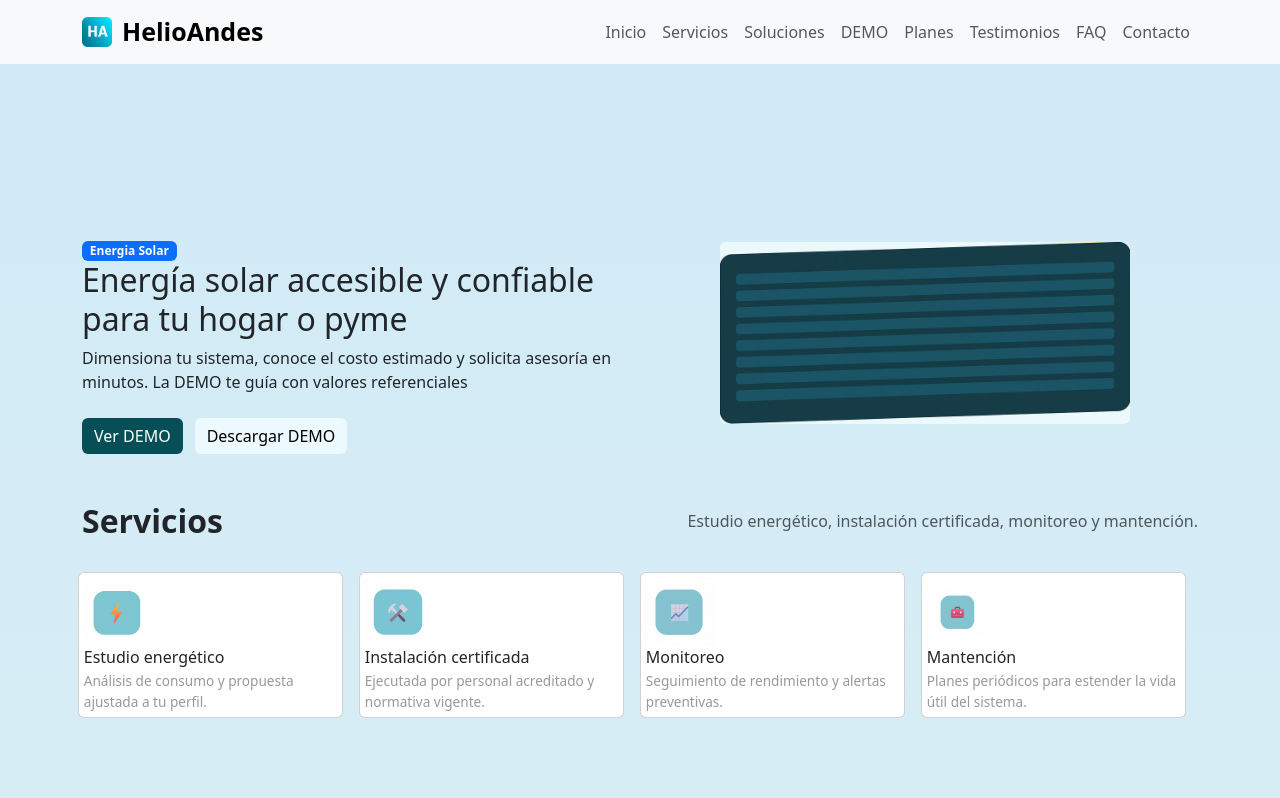
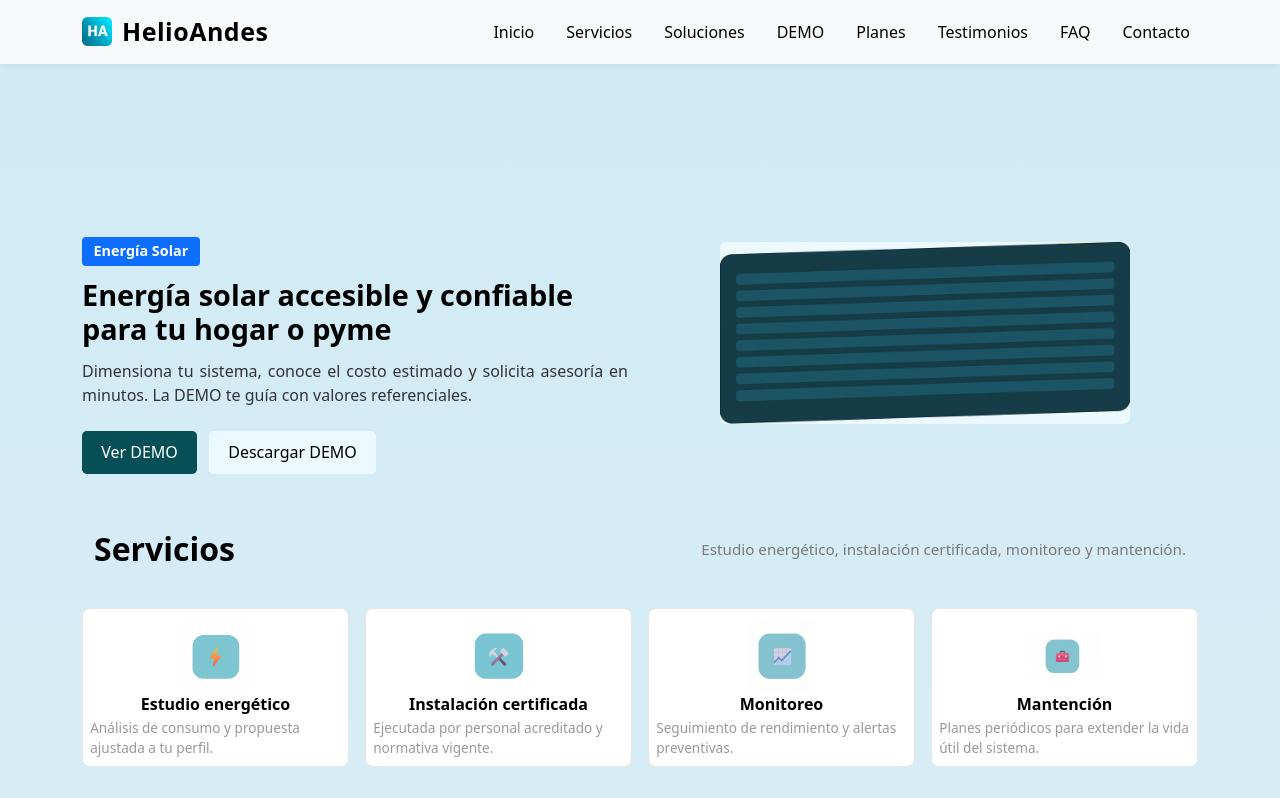
Before and after one commit to naya-png/evaluacion_2, a React (Create React App) app: page / in a window 1280 px wide. Shown: the top 798 px of the page. Built offline with nearby package versions, Linux system fonts and the light colour scheme.

Commit message:
Último arreglo: Naya

```diff
--- a/public/assets/css/styles.css
+++ b/public/assets/css/styles.css
@@ -34,7 +34,8 @@
 /* ===== FOOTER ===== */
 .footer-full {
   width: 100%;
-  background-color: #074f57; /* azul petróleo */
+  background-color: #074f57;
+  /* azul petróleo */
   color: #ffffff;
   text-align: center;
   padding: 3rem 2rem;
@@ -48,7 +49,8 @@
 }
 
 .footer-full a:hover {
-  color: #a0e0dd; /* tono celeste al pasar el cursor */
+  color: #a0e0dd;
+  /* tono celeste al pasar el cursor */
 }
 
 .footer-full p {
@@ -57,13 +59,14 @@
 }
 
 /* ===== CALCULADORA ===== */
-.container .parrafo-calcularora{
+.container .parrafo-calcularora {
   color: #6c757d;
   line-height: 1.6;
   text-align: center;
   margin: 0;
 }
-.container .titulo-destacado{
+
+.container .titulo-destacado {
   font-size: 2.25rem;
   font-weight: 600;
   color: darkslategrey;
@@ -107,3 +110,324 @@
 #demo-calculadora .table-info {
   background-color: #e7f3ff;
 }
+
+/* ---------- Navbar (centralizado) ---------- */
+
+.navbar-section {
+  padding-top: 3rem;
+  /* equivale a py-5 superior */
+  padding-bottom: 3rem;
+}
+
+.navbar-principal {
+  background-color: #f8f9fa;
+  /* bg-body-tertiary */
+  box-shadow: 0 2px 6px rgba(0, 0, 0, 0.05);
+  width: 100%;
+  z-index: 1000;
+}
+
+.navbar-brand-custom {
+  display: flex;
+  align-items: center;
+  gap: 10px;
+  text-decoration: none;
+}
+
+.navbar-logo {
+  width: 30px;
+  height: 30px;
+  object-fit: contain;
+}
+
+.navbar-text-brand {
+  font-weight: bold;
+  font-size: 25px;
+  color: #000000;
+  letter-spacing: 0.5px;
+}
+
+/* Links dentro del Nav */
+.navbar-links {
+  margin-left: auto;
+  /* equivalente a ms-auto */
+  display: flex;
+  align-items: center;
+  gap: 1rem;
+}
+
+.navbar-links .nav-link {
+  color: #000;
+  font-weight: 500;
+  transition: color 0.2s ease;
+}
+
+.navbar-links .nav-link:hover,
+.navbar-links .nav-link:focus {
+  color: #0d6efd;
+  /* color de acento bootstrap */
+  text-decoration: none;
+}
+
+.navbar-links .btn-primary {
+  background-color: #0d6efd;
+  border-color: #0d6efd;
+  font-weight: 500;
+}
+
+/* ---------- Sección de Presentación ---------- */
+
+.presentacion-section {
+  padding-top: 125px;
+}
+
+.presentacion-badge {
+  background-color: #074f57;
+  color: #ffffff;
+  font-size: 0.9rem;
+  padding: 0.5em 0.8em;
+  border-radius: 0.25rem;
+  display: inline-block;
+  margin-bottom: 0.75rem;
+}
+
+.presentacion-title {
+  font-size: 1.8rem;
+  font-weight: 600;
+  margin-bottom: 0.75rem;
+  color: #000000;
+}
+
+.presentacion-text {
+  text-align: justify;
+  color: #333;
+  font-size: 1rem;
+  line-height: 1.5;
+  margin-bottom: 1.5rem;
+}
+
+/* Botones */
+.presentacion-buttons {
+  display: flex;
+  gap: 12px;
+  flex-wrap: wrap;
+}
+
+.presentacion-btn-primary {
+  background-color: #074f57;
+  color: #ffffff;
+  border: none;
+  padding: 0.6rem 1.2rem;
+  font-weight: 500;
+  border-radius: 0.3rem;
+  transition: all 0.2s ease;
+}
+
+.presentacion-btn-primary:hover {
+  background-color: #053d45;
+  color: #ffffff;
+}
+
+.presentacion-btn-secondary {
+  background-color: #ecfaff;
+  color: #000000;
+  border: none;
+  padding: 0.6rem 1.2rem;
+  font-weight: 500;
+  border-radius: 0.3rem;
+  transition: all 0.2s ease;
+}
+
+.presentacion-btn-secondary:hover {
+  background-color: #d7f4f9;
+  color: #000000;
+}
+
+/* Imagen */
+.presentacion-img {
+  max-width: 75%;
+  margin-top: 5px;
+  border-radius: 5px;
+}
+
+/* ---------- Sección Servicios ---------- */
+
+.servicios-section {
+  padding: 2rem 0;
+  /* reemplaza py-4 */
+}
+
+.servicios-header {
+  margin: 1.5rem 0;
+  /* reemplaza my-4 */
+}
+
+.servicios-titulo {
+  font-weight: 700;
+  text-align: left;
+  margin-bottom: 0;
+  color: #000000;
+}
+
+.servicios-descripcion {
+  color: #797979;
+  text-align: right;
+  margin-bottom: 0;
+  font-size: 0.95rem;
+}
+
+/* Grid de servicios */
+.servicios-grid {
+  margin-top: 1rem;
+}
+
+/* Card individual */
+.servicio-card {
+  padding: 0.2rem;
+  border: 1px solid #e6e6e6;
+  border-radius: 0.5rem;
+  transition: transform 0.2s ease, box-shadow 0.2s ease;
+  text-align: center;
+}
+
+.servicio-card:hover {
+  transform: translateY(-3px);
+  box-shadow: 0 4px 12px rgba(0, 0, 0, 0.05);
+}
+
+/* Imagen */
+.servicio-imagen {
+  width: 70px;
+  height: 70px;
+  object-fit: scale-down;
+  margin: 0 auto;
+  display: block;
+  margin-top: 0.5rem;
+}
+
+/* Contenido */
+.servicio-body {
+  padding: 0.25rem;
+}
+
+.servicio-titulo {
+  font-size: 1rem;
+  margin-bottom: 0.25rem;
+  font-weight: 600;
+  color: #000000;
+}
+
+.servicio-texto {
+  color: #999999;
+  font-size: 0.85rem;
+  text-align: left;
+  margin: 0;
+}
+
+/* ---------- Sección Soluciones ---------- */
+.soluciones-descripcion {
+  color: #797979ff;
+  text-align: right;
+}
+
+.solucion-card {
+  border: none;
+  box-shadow: 0 0 4px rgba(0, 0, 0, 0.1);
+  transition: transform 0.2s ease;
+}
+
+.solucion-card:hover {
+  transform: translateY(-3px);
+}
+
+.solucion-img {
+  width: 70px;
+  height: 70px;
+  object-fit: scale-down;
+  margin: initial;
+  display: flex;
+  align-items: center;
+  justify-content: center;
+  margin: 0 auto;
+  padding-top: 1rem;
+}
+
+.solucion-body {
+  padding: 0.25rem;
+}
+
+.solucion-titulo {
+  font-size: 1rem;
+  margin-bottom: 0.5rem;
+}
+
+.solucion-texto {
+  color: #999999ff;
+  font-size: 0.9rem;
+  text-align: left;
+}
+
+/* ---------- Sección Testimonios ---------- */
+
+.testimonios-descripcion {
+color: #797979ff;
+text-align: right;
+}
+
+.testimonio-card {
+border: none;
+box-shadow: 0 0 4px rgba(0, 0, 0, 0.1);
+transition: transform 0.2s ease;
+}
+
+.testimonio-card:hover {
+transform: translateY(-3px);
+}
+
+.testimonio-img {
+width: 70px;
+height: 70px;
+object-fit: scale-down;
+margin: initial;
+display: flex;
+align-items: center;
+justify-content: center;
+margin: 0 auto;
+padding-top: 1rem;
+}
+
+.testimonio-body {
+padding: 0.6rem;
+}
+
+.testimonio-titulo {
+font-size: 1rem;
+margin-bottom: 0.5rem;
+}
+
+.testimonio-texto {
+color: #999999ff;
+font-size: 0.9rem;
+text-align: left;
+}
+
+/* ---------- Sección FAQ ---------- */
+.faq-descripcion {
+color: #797979ff;
+text-align: right;
+}
+
+#faq .accordion-item {
+border: none;
+border-bottom: 1px solid #e0e0e0;
+}
+
+#faq .accordion-header button {
+font-weight: 500;
+}
+
+#faq .accordion-body {
+color: #555;
+font-size: 0.95rem;
+line-height: 1.4;
+}
--- a/src/components/FAQ.js
+++ b/src/components/FAQ.js
@@ -13,7 +13,7 @@ function FAQ() {
     <section id="faq" className="py-4">
       <Container>
         <h2 className="fw-bold text-start">Preguntas frecuentes</h2>
-        <p style={{ color: '#797979ff', textAlign: 'right' }}>
+        <p className="faq-descripcion">
           Cuéntanos tu proyecto y agenda una asesoría.
         </p>
         <Accordion>
--- a/src/components/navbar.js
+++ b/src/components/navbar.js
@@ -2,31 +2,24 @@ import React from 'react';
 import Container from 'react-bootstrap/Container';
 import Nav from 'react-bootstrap/Nav';
 import Navbar from 'react-bootstrap/Navbar';
-import NavDropdown from 'react-bootstrap/NavDropdown';
 
 function NavbarPrincipal() {
   return (
-    <section id="inicio" className="py-5">
-      <Navbar expand="lg" fixed='top' className="bg-body-tertiary">
+    <section id="inicio" className="navbar-section">
+      <Navbar expand="lg" fixed="top" className="navbar-principal">
         <Container>
-          <Navbar.Brand href="#helioandes">
-            <span style={{ display: 'flex', alignItems: 'center', gap: '10px' }}>
-              <img src="/assets/logoha/logo.png"
-                alt="Logo Helio Andes"
-                style={{
-                  width: "30px",
-                  height: "30px"
-                }} />
-              <span style={{ fontWeight: 'bold', fontSize: '25px', color: '#000000ff' }}>
-                HelioAndes
-              </span>
-            </span>
+          <Navbar.Brand href="#helioandes" className="navbar-brand-custom">
+            <img
+              src="/assets/logoha/logo.png"
+              alt="Logo Helio Andes"
+              className="navbar-logo"
+            />
+            <span className="navbar-text-brand">HelioAndes</span>
           </Navbar.Brand>
-
 
           <Navbar.Toggle aria-controls="basic-navbar-nav" />
           <Navbar.Collapse id="basic-navbar-nav">
-            <Nav className="ms-auto">
+            <Nav className="navbar-links">
               <Nav.Link href="#inicio">Inicio</Nav.Link>
               <Nav.Link href="#servicios">Servicios</Nav.Link>
               <Nav.Link href="#soluciones">Soluciones</Nav.Link>
@@ -40,9 +33,7 @@ function NavbarPrincipal() {
         </Container>
       </Navbar>
     </section>
-
   );
-
 }
 
 export default NavbarPrincipal;
--- a/src/components/presentacion.js
+++ b/src/components/presentacion.js
@@ -6,30 +6,25 @@ import { Image } from 'react-bootstrap';
 function Principal() {
   return (
     <Stack direction="horizontal" gap={1}>
-            <div style={{ paddingTop: '125px' }}>
-                <div className='row mt-3'>
-                    <div className='col-lg-6 '>
-                        <Badge style={{ backgroundColor: '#074f57', color: 'white' }}>Energia Solar</Badge>
-                        <h2>Energía solar accesible y confiable para tu hogar o pyme</h2>
-                        <p class="text-justificado">Dimensiona tu sistema, conoce el costo estimado y solicita asesoría en minutos. La DEMO te guía con valores referenciales
+      <div className="presentacion-section">
+        <div className="row mt-3">
+          <div className="col-lg-6">
+            <Badge className="presentacion-badge">Energía Solar</Badge>
+
+            <h2 className="presentacion-title">
+              Energía solar accesible y confiable para tu hogar o pyme
+            </h2>
+
+            <p className="presentacion-text text-justificado">
+              Dimensiona tu sistema, conoce el costo estimado y solicita asesoría en minutos.
+              La DEMO te guía con valores referenciales.
             </p>
-                        <div style={{ display: 'flex', gap: '12px' }}>
-                            <a href="#verdemo"
-                                className="btn btn-primary mt-2"
-                                style={{
-                                    backgroundColor: '#074f57',
-                                    color: 'white',
-                                    border: 'none',
-                                }}>
+
+            <div className="presentacion-buttons">
+              <a href="#verdemo" className="btn presentacion-btn-primary">
                 Ver DEMO
               </a>
-                            <a href="#demo"
-                                className="btn btn-light mt-2 me-2"
-                                style={{
-                                    backgroundColor: '#ecfaffff',
-                                    color: 'dark',
-                                    border: 'none',
-                                }}>
+              <a href="#demo" className="btn presentacion-btn-secondary">
                 Descargar DEMO
               </a>
             </div>
@@ -37,15 +32,11 @@ function Principal() {
 
           <div className="col-lg-6 text-center">
             <Image
-                            src="/assets/logoha/energiasolar.png" //reemplazamos  por nuestra imagen
+              src="/assets/logoha/energiasolar.png"
               alt="Panel solar"
               fluid
               rounded
-                            style={{
-                                maxWidth: "75%",
-                                marginTop: "5px",
-                                borderRadius: "5px",
-                            }}
+              className="presentacion-img"
             />
           </div>
         </div>
--- a/src/components/servicios.js
+++ b/src/components/servicios.js
@@ -1,6 +1,4 @@
 import { Row, Col, Card } from 'react-bootstrap';
-
-
 
 function ServiciosOfrecido() {
   const servicios = [
@@ -21,45 +19,44 @@ function ServiciosOfrecido() {
     },
     {
       titulo: "Mantención",
-      texto: "Planes periódicos para estender la vida útil del sistema.",
-      imagen: "assets/logoha/mantencion.png"
-    }
+      texto: "Planes periódicos para extender la vida útil del sistema.",
+      imagen: "assets/logoha/mantencion.png",
+    },
   ];
 
   return (
-    <section id="servicios" className="py-4">
-      <Row className="my-4 align-items-center">
+    <section id="servicios" className="servicios-section">
+      <Row className="servicios-header align-items-center">
         <Col xs={12} md={6}>
-          <h2 className="fw-bold text-start mb-0">Servicios</h2>
+          <h2 className="servicios-titulo">Servicios</h2>
         </Col>
         <Col xs={12} md={6}>
-          <p className="text-muted mb-0" style={{ color: '#797979ff', textAlign: 'right' }} >
+          <p className="servicios-descripcion">
             Estudio energético, instalación certificada, monitoreo y mantención.
           </p>
-        </Col >
-        <Row xs={2} md={4} className="g-3">
+        </Col>
+      </Row>
+
+      <Row xs={2} md={4} className="g-3 servicios-grid">
         {servicios.map((servicio, idx) => (
           <Col key={idx}>
-              <Card style={{ padding: '0.2rem' }}>
-                <Card.Img variant="top d-flex align-items-center"
+            <Card className="servicio-card">
+              <Card.Img
+                variant="top"
                 src={servicio.imagen}
-                  style={{
-                    width: '70px',
-                    height: '70px',
-                    objectFit: 'scale-down',
-                    margin: 'initial'
-                  }}
+                className="servicio-imagen"
               />
-                <Card.Body style={{ padding: '0.1rem' }}>
-                  <Card.Title style={{ fontSize: '1rem', marginBottom: '0.25rem' }}>
+              <Card.Body className="servicio-body">
+                <Card.Title className="servicio-titulo">
                   {servicio.titulo}
                 </Card.Title>
-                  <Card.Text style={{ color: '#999999ff', fontSize: '0.85rem', textAlign: 'left' }}>{servicio.texto}</Card.Text>
+                <Card.Text className="servicio-texto">
+                  {servicio.texto}
+                </Card.Text>
               </Card.Body>
             </Card>
           </Col>
         ))}
-        </Row>
       </Row>
     </section>
   );
```
Also changed, not shown: src/components/soluciones.js (+10 -14 lines), src/components/testimonios.js (+10 -15 lines). Lines whose indentation alone changed are shown as unchanged.
